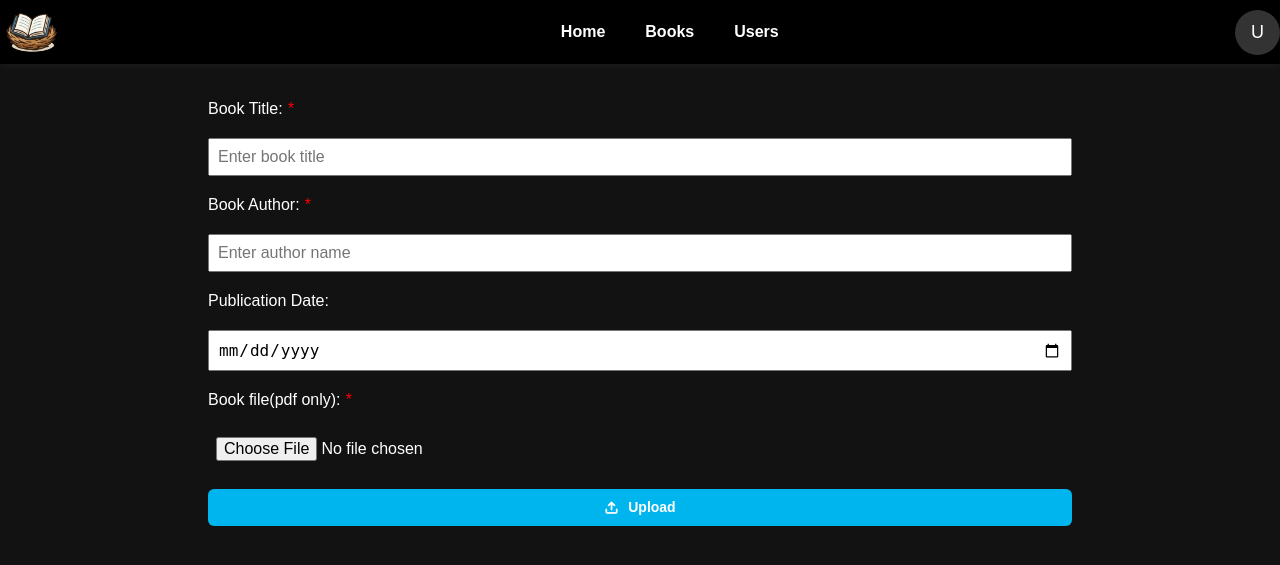
After one commit to chillin9panda/BookNest, a Spring Boot app: page /books/upload-book in a window 1280 px wide. The commit adds this page. Shown: the top 565 px of the page. Run offline with Spring Boot 4, Linux system fonts and the light colour scheme; the visitor is signed in with stand-in values (Sample User, id 1); some of the project's set-up classes (security, data sources, template engines, error pages and the like) are left out, and stand-ins take their place; some libraries are stand-ins or nearby versions.

Commit message:
Upload book page

```diff
--- a/src/main/java/chillin9panda/booknest/controller/BookController.java
+++ b/src/main/java/chillin9panda/booknest/controller/BookController.java
@@ -11,4 +11,9 @@ public class BookController {
     return "booknest/books/books";
   }
 
+  @GetMapping("/books/upload-book")
+  public String addBookPage() {
+    return "booknest/books/upload-book";
+  }
+
 }
--- /dev/null
+++ b/src/main/resources/static/booknest/css/books/upload-book.css
@@ -0,0 +1,37 @@
+body {
+  display: flex;
+  justify-content: center;
+}
+
+.upload-book-form {
+  color: var(--default-font-color);
+  border: none;
+  cursor: pointer;
+  max-width: 54rem;
+  width: 100%;
+  transition: background-color 0.3s;
+}
+
+.upload-book-form form {
+  display: flex;
+  flex-direction: column;
+  gap: 20px;
+}
+
+.upload-book-form input[type="text"],
+.upload-book-form input[type="date"],
+.upload-book-form input[type="file"],
+.upload-book-form .add-btn {
+  padding: 8px;
+  font-size: 1rem;
+  width: 100%;
+  box-sizing: border-box;
+}
+
+.upload-book-icon-style {
+  font-size: 1rem;
+}
+
+.upload-book-form input:focus {
+  outline: 2px solid var(--light-blue-highlight);
+}
--- a/src/main/resources/static/booknest/css/colors.css
+++ b/src/main/resources/static/booknest/css/colors.css
@@ -7,5 +7,8 @@
 
   --default-font-color: #fff;
 
-  --dark-border: #444
+  --dark-border: #444;
+
+  --primary-btn: #00b5ed;
+  --primary-btn-hover: #009ccc;
 }
--- /dev/null
+++ b/src/main/resources/static/booknest/css/common.css
@@ -0,0 +1,37 @@
+body {
+  margin: 0;
+  padding: 0;
+  font-family: Arial, sans-serif;
+  background-color: var(--bg-dark);
+  color: var(--default-font-color);
+  padding-top: 100px;
+}
+
+.lucide-icon-common-style {
+  font-size: 24px;
+  margin-right: 6px;
+  vertical-align: middle;
+}
+
+.primary-btn {
+  align-items: center;
+  gap: 8px;
+  padding: 10px 20px;
+  background-color: var(--primary-btn);
+  color: var(--default-font-color);
+  text-decoration: none;
+  border: none;
+  border-radius: 6px;
+  font-weight: bold;
+  font-size: 14px;
+  cursor: pointer;
+  transition: background-color 0.3s ease;
+}
+
+.primary-btn:hover {
+  background-color: var(--primary-btn-hover);
+}
+
+.required {
+  color: red;
+}
--- /dev/null
+++ b/src/main/resources/templates/booknest/books/upload-book.html
@@ -0,0 +1,58 @@
+<!doctype html>
+<html lang="en">
+
+<head>
+  <meta charset="UTF-8" />
+  <meta name="viewport" content="width=device-width, initial-scale=1" />
+  <link rel="icon" type="img/png" th:href="@{/favicon.png}" />
+  <title>BookNest | Add-Book</title>
+  <link th:href="@{/booknest/css/colors.css}" rel="stylesheet" />
+  <link th:href="@{/booknest/css/common.css}" rel="stylesheet" />
+  <link th:href="@{/booknest/css/top-nav.css}" rel="stylesheet" />
+  <link th:href="@{/booknest/css/books/upload-book.css}" rel="stylesheet" />
+  <link th:href="@{/assets/fonts/lucide/lucide.css}" rel="stylesheet" />
+</head>
+
+<body>
+  <div class="top-nav">
+    <div class="logo">
+      <img th:src="@{/img/booknest.png}" alt="logo" />
+    </div>
+
+    <div class="links">
+      <ul>
+        <li><a th:href="@{/home}">Home</a></li>
+        <li><a th:href="@{/books}">Books</a></li>
+        <li sec:authorize="hasAuthority('Admin')">
+          <a th:href="@{/users}">Users</a>
+        </li>
+      </ul>
+    </div>
+
+    <div class="profile">U</div>
+  </div>
+
+  <div class="upload-book-form">
+    <form th:action="@{/} " method="post">
+      <label for="title">Book Title: <i class="required">*</i></label>
+      <input type="text" name="title" placeholder="Enter book title" required />
+
+      <label for="author">Book Author: <i class="required">*</i></label>
+      <input type="text" name="author" placeholder="Enter author name" required />
+
+      <label for="publicationDate">Publication Date: </label>
+      <input type="date" name="publishedDate" placeholder="Enter publication date" />
+
+      <label for="book">Book file(pdf only): <i class="required">*</i></label>
+      <input type="file" name="book" placeholder="Select book file" required />
+
+      <button type="submit" class="primary-btn">
+        <i class="icon-upload lucide-icon-common-style upload-book-icon-style"></i>
+        Upload
+      </button>
+    </form>
+  </div>
+
+</body>
+
+</html>
```
Also changed, not shown: src/main/resources/static/booknest/css/books/books.css (deleted, +0 -8 lines), src/main/resources/templates/booknest/books/books.html (+6 -1 lines).
